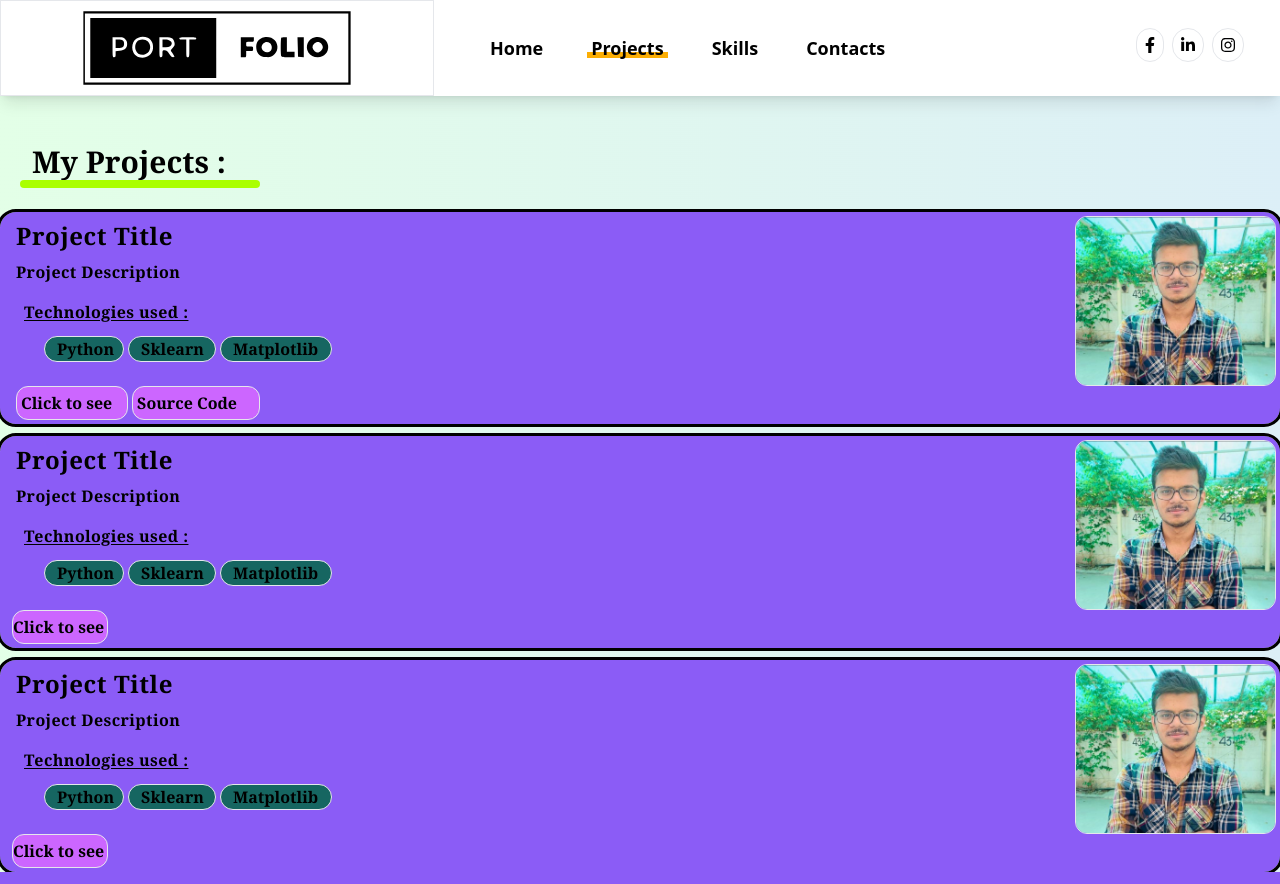
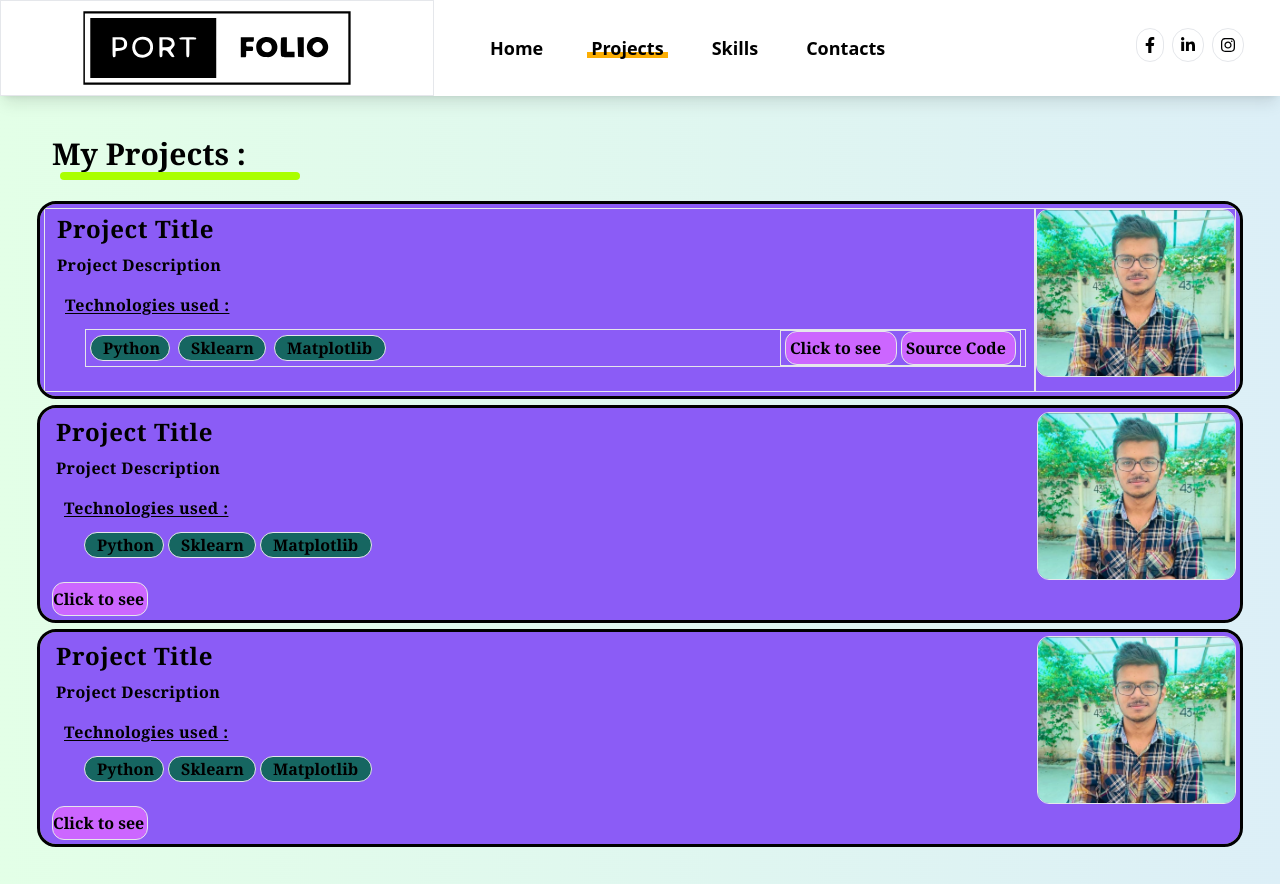
Before and after one commit to AayushKumarSingh/Personal-Portfolio, a Django app: page /projects/ in a window 1280 px wide. Run offline with Django 5.2, Linux system fonts and the light colour scheme; some libraries are stand-ins or nearby versions.

Commit message:
Changed Projects.html design

```diff
--- /dev/null
+++ b/templates/Contacts.html
@@ -0,0 +1,6 @@
+{% extends "base.html" %}
+{% load static %}
+{% block content %}
+    <div>
+    </div>
+{% endblock %}
--- a/templates/Navbar.html
+++ b/templates/Navbar.html
@@ -1,4 +1,3 @@
-
 <!DOCTYPE html>
 <html lang="en">
 {% load static %}
@@ -7,16 +6,16 @@
     <title>Title</title>
 
 </head>
-<body background="{% static 'background.png' %}">
+<body background="{% static 'background.png' %}" class="overflow">
 
 <script src="https://cdn.tailwindcss.com"></script>
 
 <script defer>
-    document.addEventListener("DOMContentLoaded", function() {
+    document.addEventListener("DOMContentLoaded", function () {
         const currentUrl = window.location.pathname;
         const navLinks = document.querySelectorAll('.header-links li');
 
-      navLinks.forEach(function(navLink) {
+        navLinks.forEach(function (navLink) {
             const href = navLink.querySelector('a').getAttribute('href');
 
             if (currentUrl === href) {
@@ -47,7 +46,6 @@
     .header-links li.active span::before {
         background-color: #fcae04;
     }
-
 
 
     .header-links li:not(.active):hover span::before {
@@ -88,18 +86,39 @@
     <nav class="hidden xl:contents z-1">
         <ul class="flex items-center mr-4 lg:mr-6 xl:mr-8">
             <li class="p-1">
-        <a href="https://www.facebook.com/people/Aayush-Kumar-Singh/pfbid0uhA1zSWpjMGwprTvcCARbyviYT1rmzVvvpqeSSNKC7eNCe9ZCSDdyzRsJbAUXDv1l/" class="inline-block rounded-full border p-2 hover:shadow-lg hover:border-opacity-0 duration-200 hover:-translate-y-0.5" target="_blank">
-          <svg class="h-4" aria-hidden="true" focusable="false" data-prefix="fab" data-icon="facebook-f" role="img" xmlns="http://www.w3.org/2000/svg" viewBox="0 0 320 512" class="svg-inline--fa fa-facebook-f fa-w-10 fa-7x"><path fill="currentColor" d="M279.14 288l14.22-92.66h-88.91v-60.13c0-25.35 12.42-50.06 52.24-50.06h40.42V6.26S260.43 0 225.36 0c-73.22 0-121.08 44.38-121.08 124.72v70.62H22.89V288h81.39v224h100.17V288z"></path></svg>
+                <a href="https://www.facebook.com/people/Aayush-Kumar-Singh/pfbid0uhA1zSWpjMGwprTvcCARbyviYT1rmzVvvpqeSSNKC7eNCe9ZCSDdyzRsJbAUXDv1l/"
+                   class="inline-block rounded-full border p-2 hover:shadow-lg hover:border-opacity-0 duration-200 hover:-translate-y-0.5"
+                   target="_blank">
+                    <svg class="h-4" aria-hidden="true" focusable="false" data-prefix="fab" data-icon="facebook-f"
+                         role="img" xmlns="http://www.w3.org/2000/svg" viewBox="0 0 320 512"
+                         class="svg-inline--fa fa-facebook-f fa-w-10 fa-7x">
+                        <path fill="currentColor"
+                              d="M279.14 288l14.22-92.66h-88.91v-60.13c0-25.35 12.42-50.06 52.24-50.06h40.42V6.26S260.43 0 225.36 0c-73.22 0-121.08 44.38-121.08 124.72v70.62H22.89V288h81.39v224h100.17V288z"></path>
+                    </svg>
                 </a>
             </li>
             <li class="p-1">
-        <a href="https://www.linkedin.com/in/aayush-kumar-singh-41b560231/" class="inline-block rounded-full border p-2 hover:shadow-lg hover:border-opacity-0 duration-200 hover:-translate-y-0.5" target="_blank">
-          <svg class="h-4" aria-hidden="true" focusable="false" data-prefix="fab" data-icon="linkedin-in" role="img" xmlns="http://www.w3.org/2000/svg" viewBox="0 0 448 512" class="svg-inline--fa fa-linkedin-in fa-w-14 fa-9x"><path fill="currentColor" d="M100.28 448H7.4V148.9h92.88zM53.79 108.1C24.09 108.1 0 83.5 0 53.8a53.79 53.79 0 0 1 107.58 0c0 29.7-24.1 54.3-53.79 54.3zM447.9 448h-92.68V302.4c0-34.7-.7-79.2-48.29-79.2-48.29 0-55.69 37.7-55.69 76.7V448h-92.78V148.9h89.08v40.8h1.3c12.4-23.5 42.69-48.3 87.88-48.3 94 0 111.28 61.9 111.28 142.3V448z"></path></svg>
+                <a href="https://www.linkedin.com/in/aayush-kumar-singh-41b560231/"
+                   class="inline-block rounded-full border p-2 hover:shadow-lg hover:border-opacity-0 duration-200 hover:-translate-y-0.5"
+                   target="_blank">
+                    <svg class="h-4" aria-hidden="true" focusable="false" data-prefix="fab" data-icon="linkedin-in"
+                         role="img" xmlns="http://www.w3.org/2000/svg" viewBox="0 0 448 512"
+                         class="svg-inline--fa fa-linkedin-in fa-w-14 fa-9x">
+                        <path fill="currentColor"
+                              d="M100.28 448H7.4V148.9h92.88zM53.79 108.1C24.09 108.1 0 83.5 0 53.8a53.79 53.79 0 0 1 107.58 0c0 29.7-24.1 54.3-53.79 54.3zM447.9 448h-92.68V302.4c0-34.7-.7-79.2-48.29-79.2-48.29 0-55.69 37.7-55.69 76.7V448h-92.78V148.9h89.08v40.8h1.3c12.4-23.5 42.69-48.3 87.88-48.3 94 0 111.28 61.9 111.28 142.3V448z"></path>
+                    </svg>
                 </a>
             </li>
             <li class="p-1">
-        <a href="https://www.instagram.com/aayushkumarsingh2002/" class="inline-block rounded-full border p-2 hover:shadow-lg hover:border-opacity-0 duration-200 hover:-translate-y-0.5" target="_blank">
-          <svg class="h-4" aria-hidden="true" focusable="false" data-prefix="fab" data-icon="instagram" role="img" xmlns="http://www.w3.org/2000/svg" viewBox="0 0 448 512" class="svg-inline--fa fa-instagram fa-w-14 fa-9x"><path fill="currentColor" d="M224.1 141c-63.6 0-114.9 51.3-114.9 114.9s51.3 114.9 114.9 114.9S339 319.5 339 255.9 287.7 141 224.1 141zm0 189.6c-41.1 0-74.7-33.5-74.7-74.7s33.5-74.7 74.7-74.7 74.7 33.5 74.7 74.7-33.6 74.7-74.7 74.7zm146.4-194.3c0 14.9-12 26.8-26.8 26.8-14.9 0-26.8-12-26.8-26.8s12-26.8 26.8-26.8 26.8 12 26.8 26.8zm76.1 27.2c-1.7-35.9-9.9-67.7-36.2-93.9-26.2-26.2-58-34.4-93.9-36.2-37-2.1-147.9-2.1-184.9 0-35.8 1.7-67.6 9.9-93.9 36.1s-34.4 58-36.2 93.9c-2.1 37-2.1 147.9 0 184.9 1.7 35.9 9.9 67.7 36.2 93.9s58 34.4 93.9 36.2c37 2.1 147.9 2.1 184.9 0 35.9-1.7 67.7-9.9 93.9-36.2 26.2-26.2 34.4-58 36.2-93.9 2.1-37 2.1-147.8 0-184.8zM398.8 388c-7.8 19.6-22.9 34.7-42.6 42.6-29.5 11.7-99.5 9-132.1 9s-102.7 2.6-132.1-9c-19.6-7.8-34.7-22.9-42.6-42.6-11.7-29.5-9-99.5-9-132.1s-2.6-102.7 9-132.1c7.8-19.6 22.9-34.7 42.6-42.6 29.5-11.7 99.5-9 132.1-9s102.7-2.6 132.1 9c19.6 7.8 34.7 22.9 42.6 42.6 11.7 29.5 9 99.5 9 132.1s2.7 102.7-9 132.1z"></path></svg>
+                <a href="https://www.instagram.com/aayushkumarsingh2002/"
+                   class="inline-block rounded-full border p-2 hover:shadow-lg hover:border-opacity-0 duration-200 hover:-translate-y-0.5"
+                   target="_blank">
+                    <svg class="h-4" aria-hidden="true" focusable="false" data-prefix="fab" data-icon="instagram"
+                         role="img" xmlns="http://www.w3.org/2000/svg" viewBox="0 0 448 512"
+                         class="svg-inline--fa fa-instagram fa-w-14 fa-9x">
+                        <path fill="currentColor"
+                              d="M224.1 141c-63.6 0-114.9 51.3-114.9 114.9s51.3 114.9 114.9 114.9S339 319.5 339 255.9 287.7 141 224.1 141zm0 189.6c-41.1 0-74.7-33.5-74.7-74.7s33.5-74.7 74.7-74.7 74.7 33.5 74.7 74.7-33.6 74.7-74.7 74.7zm146.4-194.3c0 14.9-12 26.8-26.8 26.8-14.9 0-26.8-12-26.8-26.8s12-26.8 26.8-26.8 26.8 12 26.8 26.8zm76.1 27.2c-1.7-35.9-9.9-67.7-36.2-93.9-26.2-26.2-58-34.4-93.9-36.2-37-2.1-147.9-2.1-184.9 0-35.8 1.7-67.6 9.9-93.9 36.1s-34.4 58-36.2 93.9c-2.1 37-2.1 147.9 0 184.9 1.7 35.9 9.9 67.7 36.2 93.9s58 34.4 93.9 36.2c37 2.1 147.9 2.1 184.9 0 35.9-1.7 67.7-9.9 93.9-36.2 26.2-26.2 34.4-58 36.2-93.9 2.1-37 2.1-147.8 0-184.8zM398.8 388c-7.8 19.6-22.9 34.7-42.6 42.6-29.5 11.7-99.5 9-132.1 9s-102.7 2.6-132.1-9c-19.6-7.8-34.7-22.9-42.6-42.6-11.7-29.5-9-99.5-9-132.1s-2.6-102.7 9-132.1c7.8-19.6 22.9-34.7 42.6-42.6 29.5-11.7 99.5-9 132.1-9s102.7-2.6 132.1 9c19.6 7.8 34.7 22.9 42.6 42.6 11.7 29.5 9 99.5 9 132.1s2.7 102.7-9 132.1z"></path>
+                    </svg>
                 </a>
             </li>
         </ul>
--- a/templates/Projects.html
+++ b/templates/Projects.html
@@ -4,13 +4,9 @@
 
     <script src="https://cdn.tailwindcss.com"></script>
 
-    <br>
-    <br>
-
     <! Title >
-    <div class="align-center">
+    <div class="align-center p-10">
         <div class="flex">
-        <div class="box-border w-5 p-1"></div>
             <div class="box-border w-60 px-3 text-3xl font-bold align-center font-serif">
                 My Projects :
             </div>
@@ -25,20 +21,17 @@
 
         <! Project Card>
         <div class="md:container md:mx-auto px-1 p-1 bg-[#8b5cf6] rounded-2xl outline hover:outline-2 hover:shadow-lg flex">
-        <div class="container px-2 font-serif font-bold">
+            <div class="container px-2 font-serif font-bold border">
                 <div class="title align-left tracking-wide text-2xl p-1">Project Title</div>
                 <div class="align-left tracking-wide text-l p-1">Project Description</div>
-            <div class="align-left tracking-wide text-l p-3 underline underline-offset-2"> Technologies used : </div>
-            <div class="flex items-center ml-4 xl:ml-8 mr-auto">
-                <div class="container bg-[#166661] rounded-full w-[5rem] box-border border px-3">Python</div>
-                <div class="w-1"></div>
-                <div class="container bg-[#166661] rounded-full w-[5.5rem] box-border border px-3">Sklearn</div>
-                <div class="w-1"></div>
-                <div class="container bg-[#166661] rounded-full w-[7rem] box-border border px-3">Matplotlib</div>
+                <div class="align-left tracking-wide text-l p-3 underline underline-offset-2"> Technologies used :</div>
+                <div class="flex items-center ml-4 xl:ml-8 border justify-between">
+                    <div class="flex">
+                    <div class="container bg-[#166661] rounded-full w-[5rem] box-border border px-3 mx-1">Python</div>
+                    <div class="container bg-[#166661] rounded-full w-[5.5rem] box-border border px-3 mx-1">Sklearn</div>
+                    <div class="container bg-[#166661] rounded-full w-[7rem] box-border border px-3 mx-1">Matplotlib</div>
                         </div>
-            <br>
-
-            <div class="flex px-1">
+                    <div class="flex px-1 border mx-1">
                     <! Link to project repo>
                     <div class="border w-[7rem] rounded-xl py-1 px-1 bg-[#cc66ff] hover:bg-gray-700 hover:shadow-lg">
                         <a href="#" class="" target="_blank">
@@ -49,16 +42,21 @@
                     <div class="w-1"></div>
 
                     <! Source code>
-                <div class="border w-[8rem] rounded-xl py-1 px-1 bg-[#cc66ff] hover:bg-gray-700 hover:shadow-lg">
+                    <div class="border w-[7.2rem] rounded-xl p-1 bg-[#cc66ff] hover:bg-gray-700 hover:shadow-lg items-center">
                         <a href="#" class="" target="_blank">
                             <div class="">Source Code</div>
                         </a>
                     </div>
                 </div>
                 </div>
+                <br>
+
+
+
+            </div>
 
             <! image for Project>
-        <div>
+            <div class="border content-wrap">
                 <img src="{% static 'aayush.png' %}" alt="image" class="border w-60 rounded-xl">
             </div>
         </div>
@@ -69,7 +67,7 @@
             <div class="container px-2 font-serif font-bold">
                 <div class="title align-left tracking-wide text-2xl p-1">Project Title</div>
                 <div class="align-left tracking-wide text-l p-1">Project Description</div>
-            <div class="align-left tracking-wide text-l p-3 underline underline-offset-2"> Technologies used : </div>
+                <div class="align-left tracking-wide text-l p-3 underline underline-offset-2"> Technologies used :</div>
                 <div class="flex items-center ml-4 xl:ml-8 mr-auto">
                     <div class="container bg-[#166661] rounded-full w-[5rem] box-border border px-3">Python</div>
                     <div class="w-1"></div>
@@ -99,7 +97,7 @@
             <div class="container px-2 font-serif font-bold">
                 <div class="title align-left tracking-wide text-2xl p-1">Project Title</div>
                 <div class="align-left tracking-wide text-l p-1">Project Description</div>
-            <div class="align-left tracking-wide text-l p-3 underline underline-offset-2"> Technologies used : </div>
+                <div class="align-left tracking-wide text-l p-3 underline underline-offset-2"> Technologies used :</div>
                 <div class="flex items-center ml-4 xl:ml-8 mr-auto">
                     <div class="container bg-[#166661] rounded-full w-[5rem] box-border border px-3">Python</div>
                     <div class="w-1"></div>
```
Also changed, not shown: templates/HomePage.html (+20 -10 lines). Lines whose indentation alone changed are shown as unchanged.
